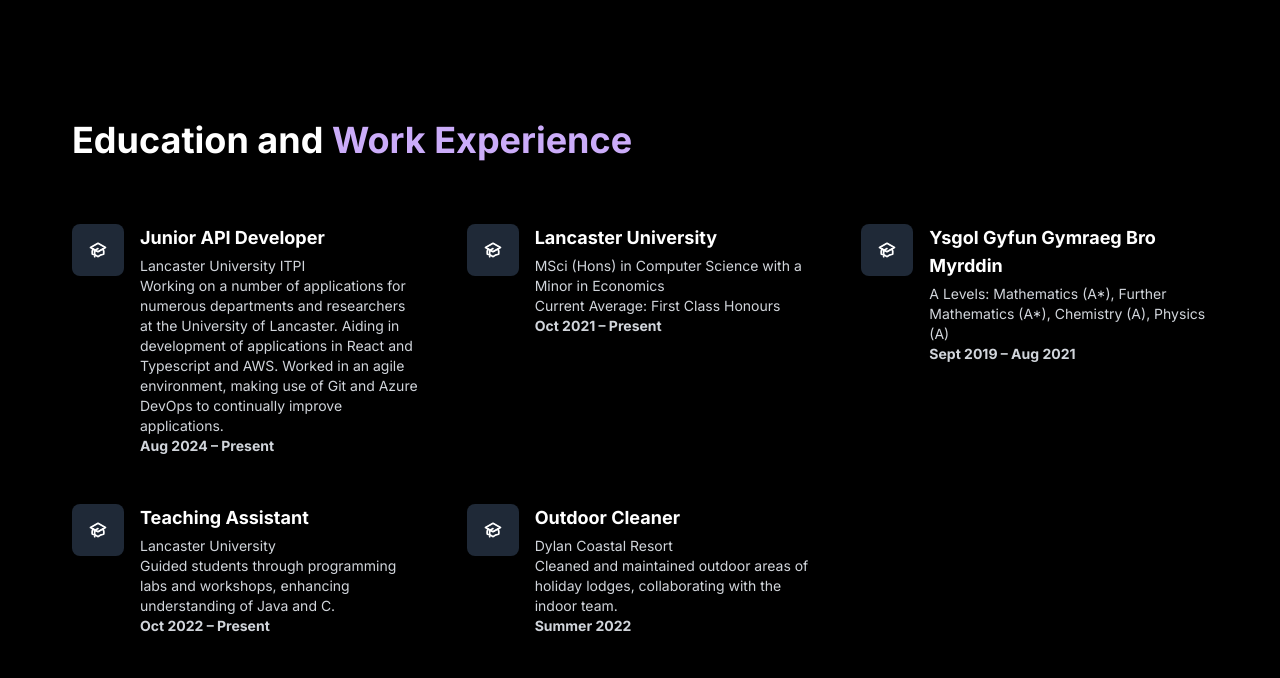
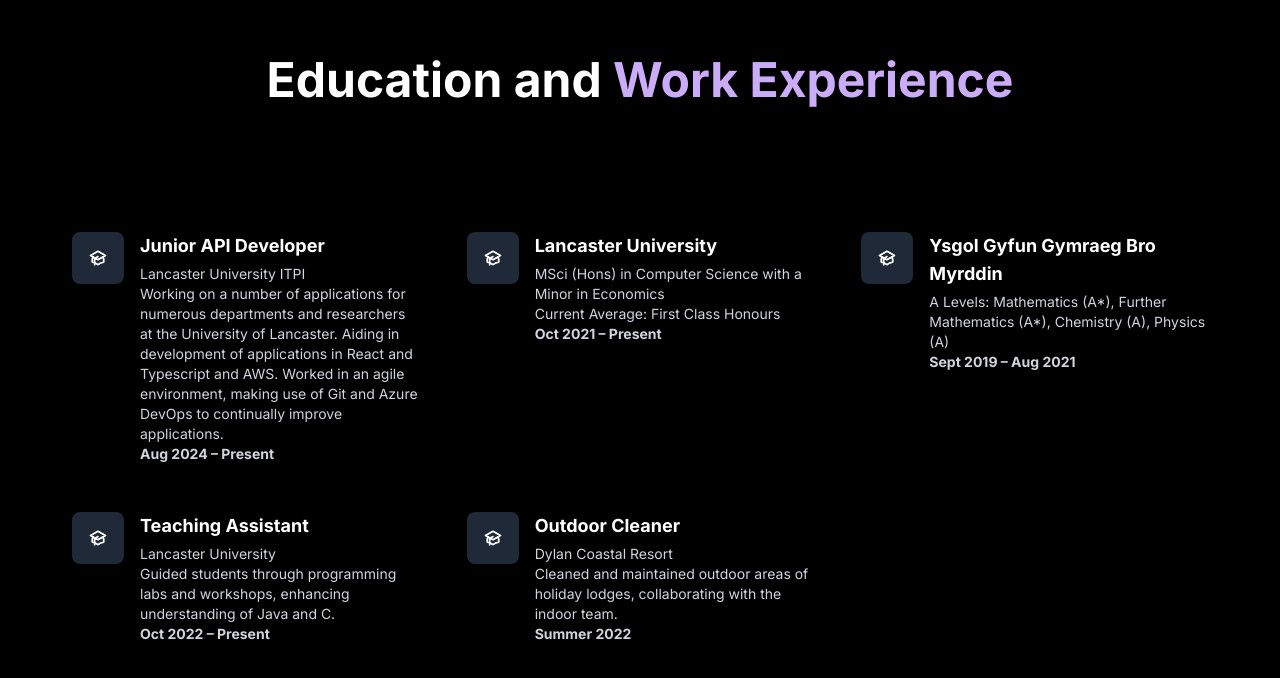
Before and after one commit to RThom6/rthom6.github.io, a Next.js app: page / in a window 1280 px wide. Shown: the part 3794-4472 px from the top of the page. Built offline with nearby package versions, Linux system fonts and the light colour scheme.

Commit message:
Some education tweaking

```diff
--- a/components/education.tsx
+++ b/components/education.tsx
@@ -3,13 +3,10 @@ import React from "react";
 const Education = () => {
   return (
     <section className="bg-dark-900 text-white">
-      <div className="max-w-screen-xl px-4 py-8 sm:px-6 sm:py-12 lg:px-8 lg:py-16">
-        <div className="max-w-xl">
-          <h2 className="text-3xl font-bold sm:text-4xl">
-            Education and <span className="text-purple">Work Experience</span>
-          </h2>
-        </div>
-
+      <h1 className="heading">
+        Education and <span className="text-purple">Work Experience</span>
+      </h1>
+      <div className="max-w-screen px-4 py-8 sm:px-6 sm:py-12 lg:px-8 lg:py-16">
         <div className="mt-8 grid grid-cols-1 gap-8 md:mt-16 md:grid-cols-2 md:gap-12 lg:grid-cols-3">
           <div className="flex items-start gap-4">
             <span className="shrink-0 rounded-lg bg-gray-800 p-4">
```
